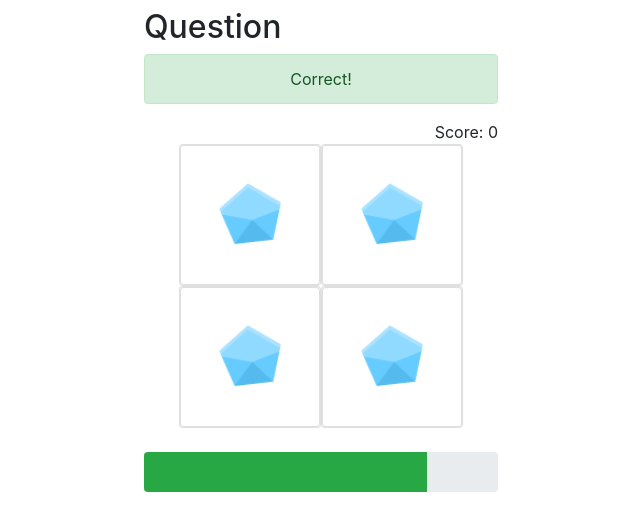
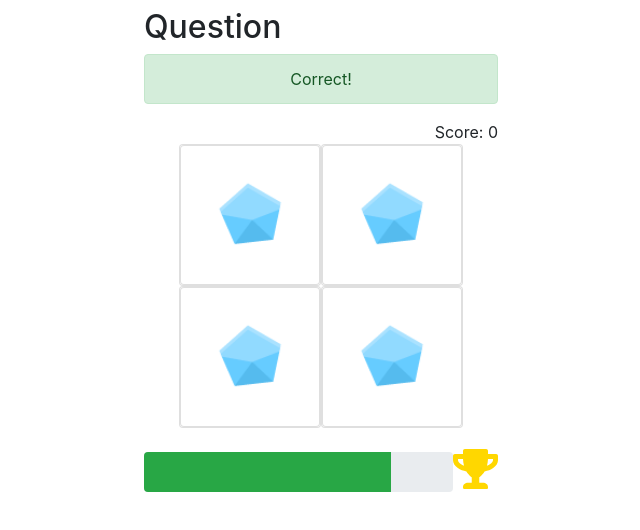
Before and after one commit to dlichliter/AngularLanguageApp, an Angular app: page / in a window 1280 px wide. Shown: the top 530 px of the page, without its empty margins (319-959 px from the left). Built offline with nearby package versions, Linux system fonts and the light colour scheme.

Commit message:
Add trophy

```diff
--- a/src/app/app.module.ts
+++ b/src/app/app.module.ts
@@ -1,7 +1,8 @@
 import { NgModule } from '@angular/core';
 import { BrowserModule } from '@angular/platform-browser';
-import { NgbModule} from '@ng-bootstrap/ng-bootstrap';
-import { FontAwesomeModule} from '@fortawesome/angular-fontawesome';
+import { NgbModule } from '@ng-bootstrap/ng-bootstrap';
+import { FaIconLibrary, FontAwesomeModule } from '@fortawesome/angular-fontawesome';
+import { faTrophy } from "@fortawesome/free-solid-svg-icons";
 
 import { AppComponent } from './app.component';
 import { QuestionComponent } from './question/question.component';
@@ -31,5 +32,7 @@ import { ProgressBarComponent } from './progress-bar/progress-bar.component';
   ],
 })
 export class AppModule {
-
+  constructor(library: FaIconLibrary) {
+    library.addIcons(faTrophy);
+  }
 }
--- a/src/app/progress-bar/progress-bar.component.html
+++ b/src/app/progress-bar/progress-bar.component.html
@@ -2,5 +2,5 @@
   <div class="progress w-100">
     <div class="progress-bar bg-success" role="progressbar" aria-valuenow="80" aria-valuemin="0" aria-valuemax="100" style="width: 80%;"></div>
   </div>
-  <!-- TODO: Add trophy -->
+  <fa-icon icon="trophy" class="trophy"></fa-icon>
 </div>
```
